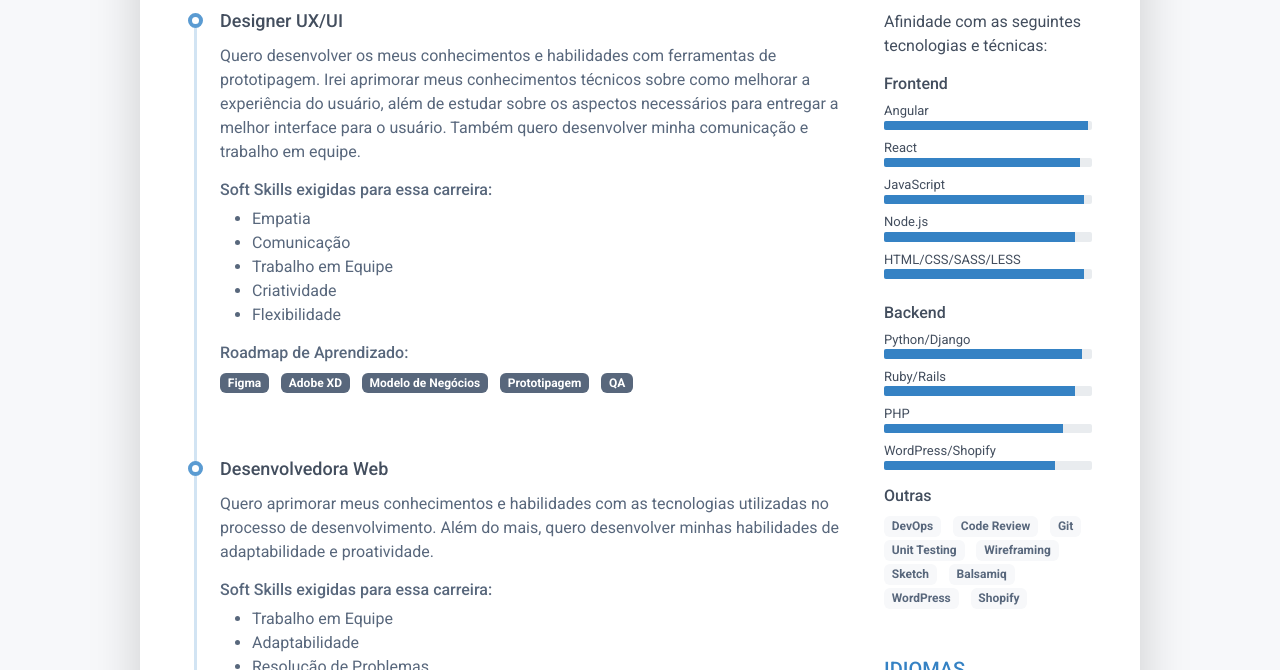
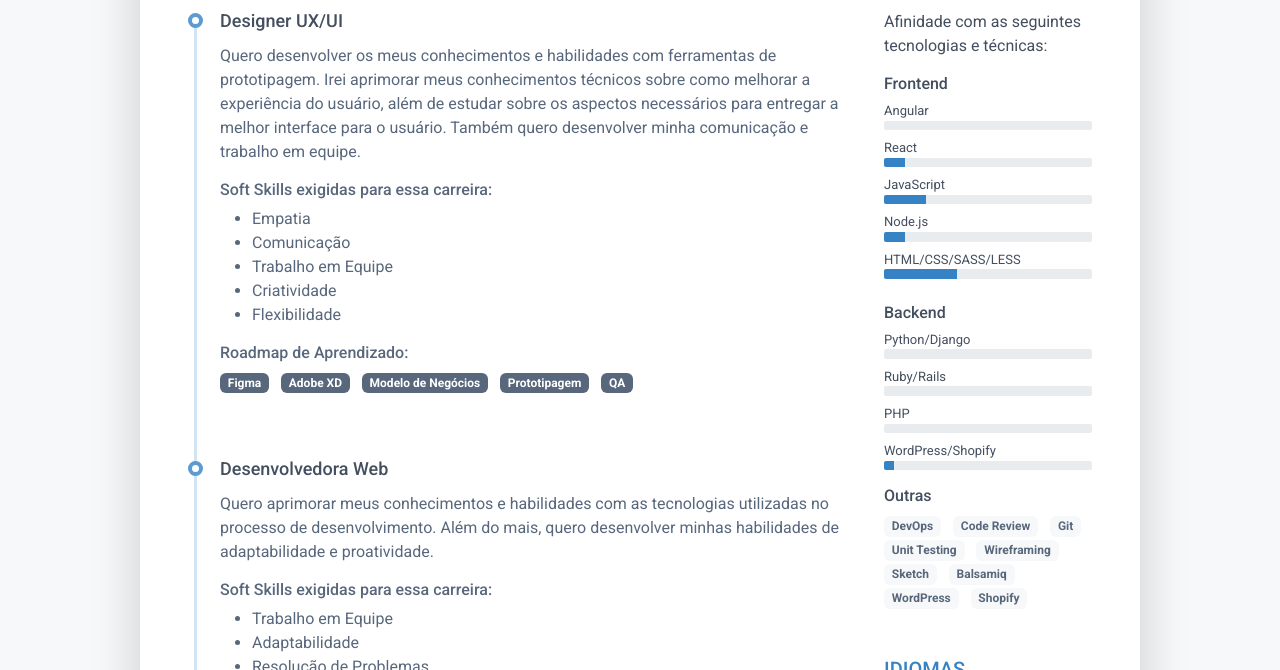
Before and after one commit to gabriellecorrea/Mapa_de_Carreira, a plain HTML site: page index.html in a window 1280 px wide. Shown: the part 622-1292 px from the top of the page. Drawn offline with Linux system fonts and the light colour scheme.

Commit message:
Atualização softs e hards skills

```diff
--- a/index.html
+++ b/index.html
@@ -318,7 +318,7 @@
 											<div class="resume-skill-name">Angular</div>
 											<div class="progress resume-progress">
 												<div class="progress-bar theme-progress-bar-dark" role="progressbar"
-													style="width: 98%" aria-valuenow="25" aria-valuemin="0"
+													style="width: 0%" aria-valuenow="25" aria-valuemin="0"
 													aria-valuemax="100"></div>
 											</div>
 										</li>
@@ -326,7 +326,7 @@
 											<div class="resume-skill-name">React</div>
 											<div class="progress resume-progress">
 												<div class="progress-bar theme-progress-bar-dark" role="progressbar"
-													style="width: 94%" aria-valuenow="25" aria-valuemin="0"
+													style="width: 10%" aria-valuenow="25" aria-valuemin="0"
 													aria-valuemax="100"></div>
 											</div>
 										</li>
@@ -334,7 +334,7 @@
 											<div class="resume-skill-name">JavaScript</div>
 											<div class="progress resume-progress">
 												<div class="progress-bar theme-progress-bar-dark" role="progressbar"
-													style="width: 96%" aria-valuenow="25" aria-valuemin="0"
+													style="width: 20%" aria-valuenow="25" aria-valuemin="0"
 													aria-valuemax="100"></div>
 											</div>
 										</li>
@@ -343,7 +343,7 @@
 											<div class="resume-skill-name">Node.js</div>
 											<div class="progress resume-progress">
 												<div class="progress-bar theme-progress-bar-dark" role="progressbar"
-													style="width: 92%" aria-valuenow="25" aria-valuemin="0"
+													style="width: 10%" aria-valuenow="25" aria-valuemin="0"
 													aria-valuemax="100"></div>
 											</div>
 										</li>
@@ -351,7 +351,7 @@
 											<div class="resume-skill-name">HTML/CSS/SASS/LESS</div>
 											<div class="progress resume-progress">
 												<div class="progress-bar theme-progress-bar-dark" role="progressbar"
-													style="width: 96%" aria-valuenow="25" aria-valuemin="0"
+													style="width: 35%" aria-valuenow="25" aria-valuemin="0"
 													aria-valuemax="100"></div>
 											</div>
 										</li>
@@ -365,7 +365,7 @@
 											<div class="resume-skill-name">Python/Django</div>
 											<div class="progress resume-progress">
 												<div class="progress-bar theme-progress-bar-dark" role="progressbar"
-													style="width: 95%" aria-valuenow="25" aria-valuemin="0"
+													style="width: 0%" aria-valuenow="25" aria-valuemin="0"
 													aria-valuemax="100"></div>
 											</div>
 										</li>
@@ -373,7 +373,7 @@
 											<div class="resume-skill-name">Ruby/Rails</div>
 											<div class="progress resume-progress">
 												<div class="progress-bar theme-progress-bar-dark" role="progressbar"
-													style="width: 92%" aria-valuenow="25" aria-valuemin="0"
+													style="width: 0%" aria-valuenow="25" aria-valuemin="0"
 													aria-valuemax="100"></div>
 											</div>
 										</li>
@@ -381,7 +381,7 @@
 											<div class="resume-skill-name">PHP</div>
 											<div class="progress resume-progress">
 												<div class="progress-bar theme-progress-bar-dark" role="progressbar"
-													style="width: 86%" aria-valuenow="25" aria-valuemin="0"
+													style="width: 0%" aria-valuenow="25" aria-valuemin="0"
 													aria-valuemax="100"></div>
 											</div>
 										</li>
@@ -389,7 +389,7 @@
 											<div class="resume-skill-name">WordPress/Shopify</div>
 											<div class="progress resume-progress">
 												<div class="progress-bar theme-progress-bar-dark" role="progressbar"
-													style="width: 82%" aria-valuenow="25" aria-valuemin="0"
+													style="width: 5%" aria-valuenow="25" aria-valuemin="0"
 													aria-valuemax="100"></div>
 											</div>
 										</li>
```
